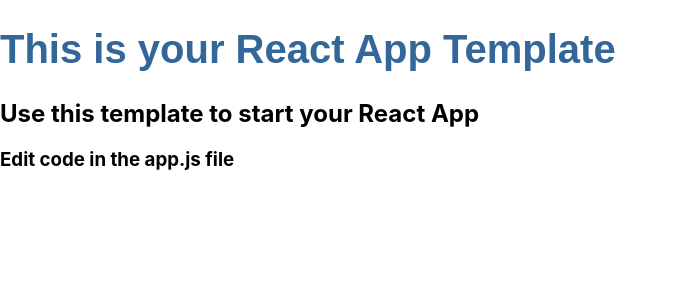
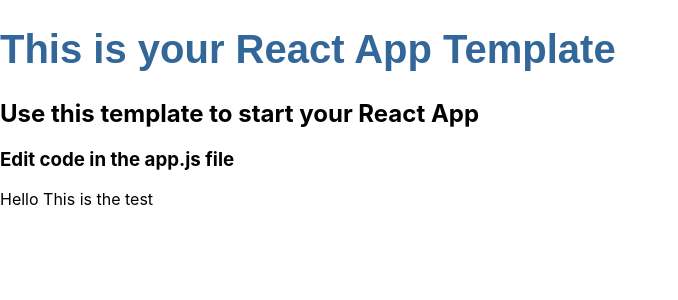
Before and after one commit to staubracing/webpack-react-template, a React app: page / in a window 1280 px wide. Shown: the top 300 px of the page, without its empty margins (0-678 px from the left). Built offline with nearby package versions, Linux system fonts and the light colour scheme.

Commit message:
Baseline test

```diff
--- a/src/App.js
+++ b/src/App.js
@@ -1,5 +1,6 @@
 import React from 'react';
 import './App.css';
+import Hello from './components/Hello';
 
 function App() {
   return (
@@ -8,6 +9,8 @@
       <h2>Use this template to start your React App</h2>
       <h3>Edit code in the app.js file</h3>
 
+      <Hello />
+
     </div>
   );
 }
--- /dev/null
+++ b/src/components/Hello.js
@@ -0,0 +1,7 @@
+import React from "react";
+
+function Hello() {
+  return <div>Hello This is the test</div>;
+}
+
+export default Hello;
```
